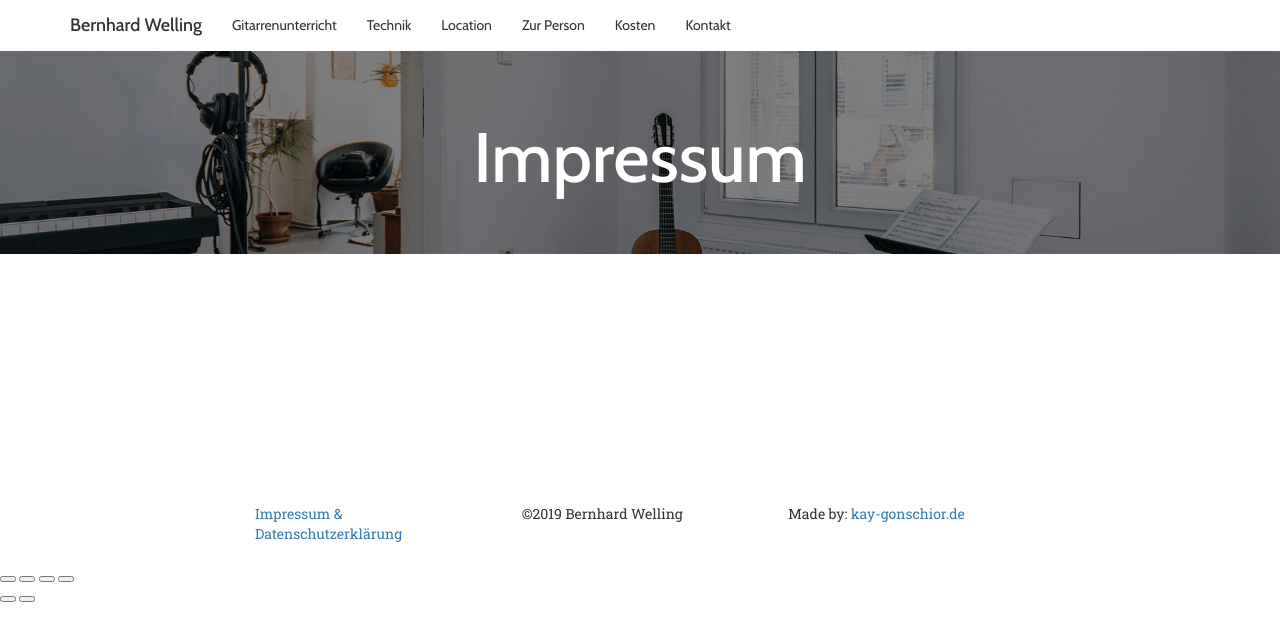
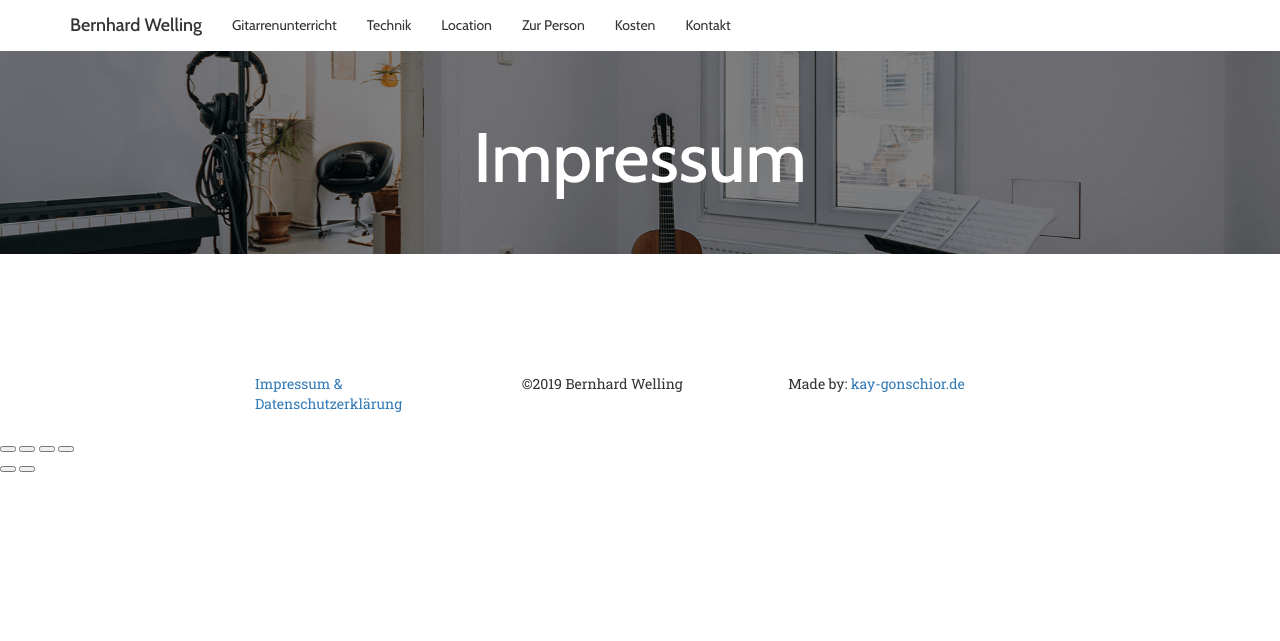
Before and after one commit to Maxomann/Gitarrenunterrichtineimsbuettel, a Jekyll site: the page built from impressum.html, in a window 1280 px wide. Shown: the top 641 px of the page. Built offline with Jekyll 4.4.1, drawn with Linux system fonts in a browser that asks for light colours; nearby versions of some CDN libraries; comment, search, counter and statistics services are not loaded.

Commit message:
progress

```diff
--- a/_includes/kontakt.html
+++ b/_includes/kontakt.html
@@ -6,10 +6,11 @@
 </div>
 
 <div class="container kontakt-container">
+
   <div class="row">
         <img class="previewIcon" src="assets/images/kontakt_phone.svg">
         <img class="previewIcon" src="assets/images/kontakt_mail.svg">
-          <h3>Kontaktdaten</h3>
+        <h3>Kontaktdaten - Jetzt unverbindlichen Kennlerntermin vereinbaren</h3>
         <hr>
         <p>
             Bernhard Welling<br>
--- a/_layouts/default.html
+++ b/_layouts/default.html
@@ -74,7 +74,7 @@
         {{ content }}
     </article>
 
-    <div style="height:80px"></div>
+    <!-- <div style="height:80px"></div> -->
 
     <footer>
         <div class="container">
--- a/css/style.css
+++ b/css/style.css
@@ -46,7 +46,7 @@
 footer{
     background-color: #ffffff;
     padding: 20px 0px 20px 0px;
-    margin-top: 50px;
+    /*margin-top: 50px;*/
 }
 
 .lebenslauf table tr td:nth-child(1){
--- a/index.html
+++ b/index.html
@@ -42,7 +42,7 @@
         <hr class="line-splitter">
     {% endfor %}
 
-    <div class="my-gallery" itemscope itemtype="http://schema.org/ImageGallery">
+    <!-- <div class="my-gallery" itemscope itemtype="http://schema.org/ImageGallery">
 
         <figure itemprop="associatedMedia" itemscope itemtype="http://schema.org/ImageObject">
             <a href="./assets/images/gallery_main/1.png" itemprop="contentUrl" data-size="1920x1080">
@@ -79,7 +79,7 @@
                 <img src="./assets/images/gallery_main/3.png" itemprop="thumbnail" alt="Image description" />
             </a>
         </figure>
-    </div>
+    </div>-->
 
     <!--
         <div class="row">
```
Lines whose indentation alone changed are shown as unchanged.
